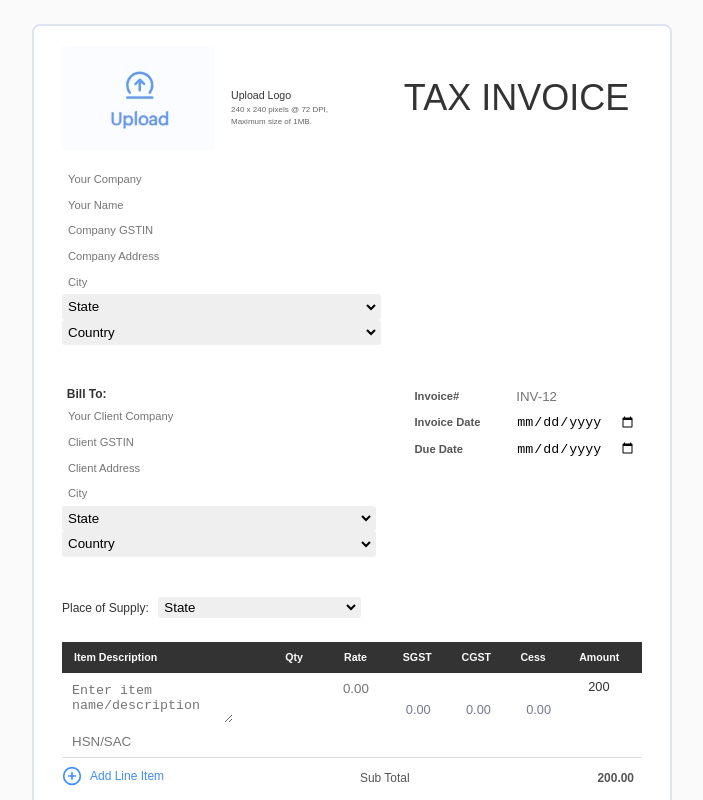
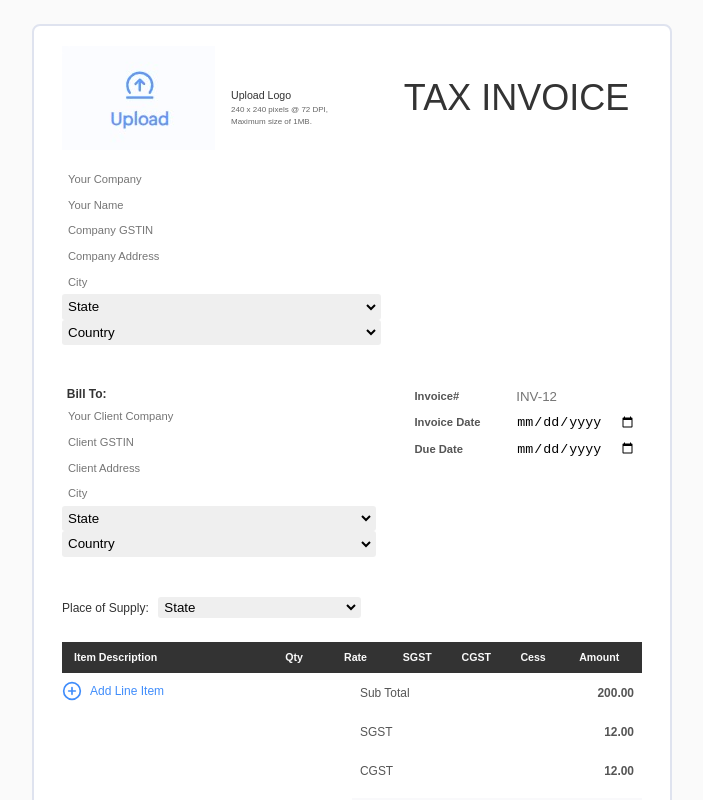
Before and after one commit to kunljha/Tax-Invoice-Page, a React (Create React App) app: page / in a window 1280 px wide. Shown: the top 800 px of the page, without its empty margins (288-991 px from the left). Built offline with nearby package versions, Linux system fonts and the light colour scheme.

Commit message:
add new item-row

```diff
--- a/src/App.js
+++ b/src/App.js
@@ -3,12 +3,39 @@ import Form from './components/Form'
 import BillInvoice from './components/BillInvoice'
 import PlaceOfSupply from './components/PlaceOfSupply'
 import ItemTableCols from './components/ItemTableCols'
-import ItemTableRow from './components/ItemTableRow'
+import ItemsList from './components/ItemsList'
 import LineItemAndTotal from './components/LineItemAndTotal'
 import Notes from './components/Notes'
 import TermsAndConditions from './components/TermsAndConditions'
+import { useState } from 'react'
 
 const App = () => {
+  const [items, setItems] = useState([])
+
+  const getRandomInt = (min, max) => {
+    // min and max are inclusive in this function
+    min = Math.ceil(min)
+    max = Math.floor(max)
+    return Math.floor(Math.random() * (max - min + 1)) + min
+  }
+
+  // add a item
+  const addItem = () => {
+    const item = {
+      id: getRandomInt(1, 1000000),
+      desc: '',
+      hsn: '',
+      qty: 0,
+      rate: 0.0,
+      sgst: 0,
+      cgst: 0,
+      cess: 0,
+      amount: 0,
+    }
+
+    setItems([...items, item])
+  }
+
   return (
     <div className='App'>
       <Header />
@@ -16,8 +43,8 @@ const App = () => {
       <BillInvoice />
       <PlaceOfSupply />
       <ItemTableCols />
-      <ItemTableRow />
-      <LineItemAndTotal />
+      <ItemsList items={items} />
+      <LineItemAndTotal addItem={addItem} />
       <Notes />
       <TermsAndConditions />
     </div>
--- a/src/components/ItemTableRow.jsx
+++ b/src/components/ItemTableRow.jsx
@@ -1,30 +1,102 @@
-const ItemTableRow = () => {
+import { useState } from 'react'
+
+const ItemTableRow = ({ item }) => {
+  const [desc, setDesc] = useState(item.desc)
+  const [hsn, setHsn] = useState(item.hsn)
+  const [qty, setQty] = useState(item.qty)
+  const [rate, setRate] = useState(item.rate)
+  const [sgst, setSgst] = useState(item.sgst)
+  const [cgst, setCgst] = useState(item.cgst)
+  const [cess, setCess] = useState(item.cess)
+
+  const handleDescChange = (e) => {
+    setDesc(e.target.value)
+  }
+
+  const handleHsnChange = (e) => {
+    setHsn(e.target.value)
+  }
+
+  const handleQtyChange = (e) => {
+    setQty(Number(e.target.value))
+  }
+
+  const handleRateChange = (e) => {
+    setRate(Number(e.target.value))
+  }
+
+  const handleSgstChange = (e) => {
+    setSgst(Number(e.target.value))
+  }
+
+  const handleCgstChange = (e) => {
+    setCgst(Number(e.target.value))
+  }
+
+  const handleCessChange = (e) => {
+    setCess(Number(e.target.value))
+  }
+
   return (
     <div className='table-row'>
       <div>
-        <textarea placeholder='Enter item name/description'></textarea>
-        <input type='text' placeholder='HSN/SAC' />
+        <textarea
+          placeholder='Enter item name/description'
+          value={desc}
+          onChange={handleDescChange}
+        ></textarea>
+        <input
+          type='text'
+          placeholder='HSN/SAC'
+          value={hsn}
+          onChange={handleHsnChange}
+        />
       </div>
       <div>
-        <input type='number' />
+        <input
+          type='number'
+          placeholder='0'
+          value={qty}
+          onChange={handleQtyChange}
+        />
       </div>
       <div>
-        <input type='text' placeholder='0.00' />
+        <input
+          type='text'
+          placeholder='0.00'
+          value={rate}
+          onChange={handleRateChange}
+        />
       </div>
       <div>
-        <input type='number' />
-        <p>0.00</p>
+        <input
+          type='number'
+          placeholder='0'
+          value={sgst}
+          onChange={handleSgstChange}
+        />
+        <p>{qty * sgst}</p>
       </div>
       <div>
-        <input type='number' />
-        <p>0.00</p>
+        <input
+          type='number'
+          placeholder='0'
+          value={cgst}
+          onChange={handleCgstChange}
+        />
+        <p>{qty * cgst}</p>
       </div>
       <div>
-        <input type='number' />
-        <p>0.00</p>
+        <input
+          type='number'
+          placeholder='0'
+          value={cess}
+          onChange={handleCessChange}
+        />
+        <p>{qty * cess}</p>
       </div>
       <div>
-        <p className='table-row__wt'>200</p>
+        <p className='table-row__wt'>{qty * rate}</p>
       </div>
     </div>
   )
--- /dev/null
+++ b/src/components/ItemsList.jsx
@@ -0,0 +1,12 @@
+import ItemTableRow from './ItemTableRow'
+
+const ItemsList = ({ items }) => {
+  return (
+    <div className='items-list'>
+      {items.length > 0 &&
+        items.map((item) => <ItemTableRow key={item.id} item={item} />)}
+    </div>
+  )
+}
+
+export default ItemsList
--- a/src/components/LineItemAndTotal.jsx
+++ b/src/components/LineItemAndTotal.jsx
@@ -1,9 +1,9 @@
 import { ReactComponent as PlusCircle } from '../assets/plus-circle.svg'
 
-const LineItemAndTotal = () => {
+const LineItemAndTotal = ({ addItem }) => {
   return (
     <div className='flex-container'>
-      <div className='add-item'>
+      <div className='add-item' onClick={addItem}>
         <PlusCircle />
         <h5>Add Line Item</h5>
       </div>
@@ -13,11 +13,11 @@ const LineItemAndTotal = () => {
           <h5>200.00</h5>
         </div>
         <div className='total--item'>
-          <h5 className='total--item__wt'>SGST (6%)</h5>
+          <h5 className='total--item__wt'>SGST</h5>
           <h5>12.00</h5>
         </div>
         <div className='total--item'>
-          <h5 className='total--item__wt'>CGST (6%)</h5>
+          <h5 className='total--item__wt'>CGST</h5>
           <h5>12.00</h5>
         </div>
         <div className='total--item total--item__bold'>
--- a/src/index.css
+++ b/src/index.css
@@ -248,6 +248,7 @@ img {
   display: flex;
   justify-content: space-between;
   align-items: center;
+  cursor: pointer;
 }
 
 .add-item h5 {
```
